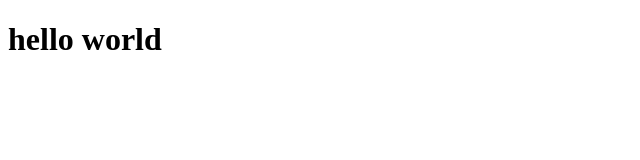
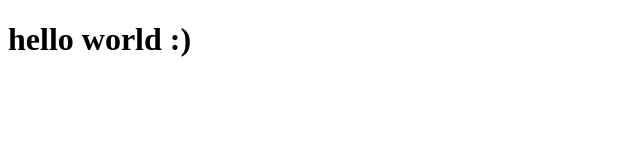
Before and after one commit to jasonschmitt/personal-budget-final-ui, a React app: page / in a window 1280 px wide. Shown: the top 160 px of the page, without its empty margins (0-640 px from the left). Built offline with nearby package versions, Linux system fonts and the light colour scheme.

Commit message:
adding webpack watch mode and creating dev script

```diff
--- a/package.json
+++ b/package.json
@@ -5,6 +5,7 @@
   "main": "index.js",
   "scripts": {
     "build": "webpack",
+    "dev": "webpack --watch --mode development",
     "test": "echo \"Error: no test specified\" && exit 1"
   },
   "repository": {
--- a/src/App.js
+++ b/src/App.js
@@ -2,7 +2,7 @@ import React from 'react'
 
 class App extends React.Component {
   render() {
-    return <h1>hello world</h1>
+    return <h1>hello world :)</h1>
   }
 }
 
```
